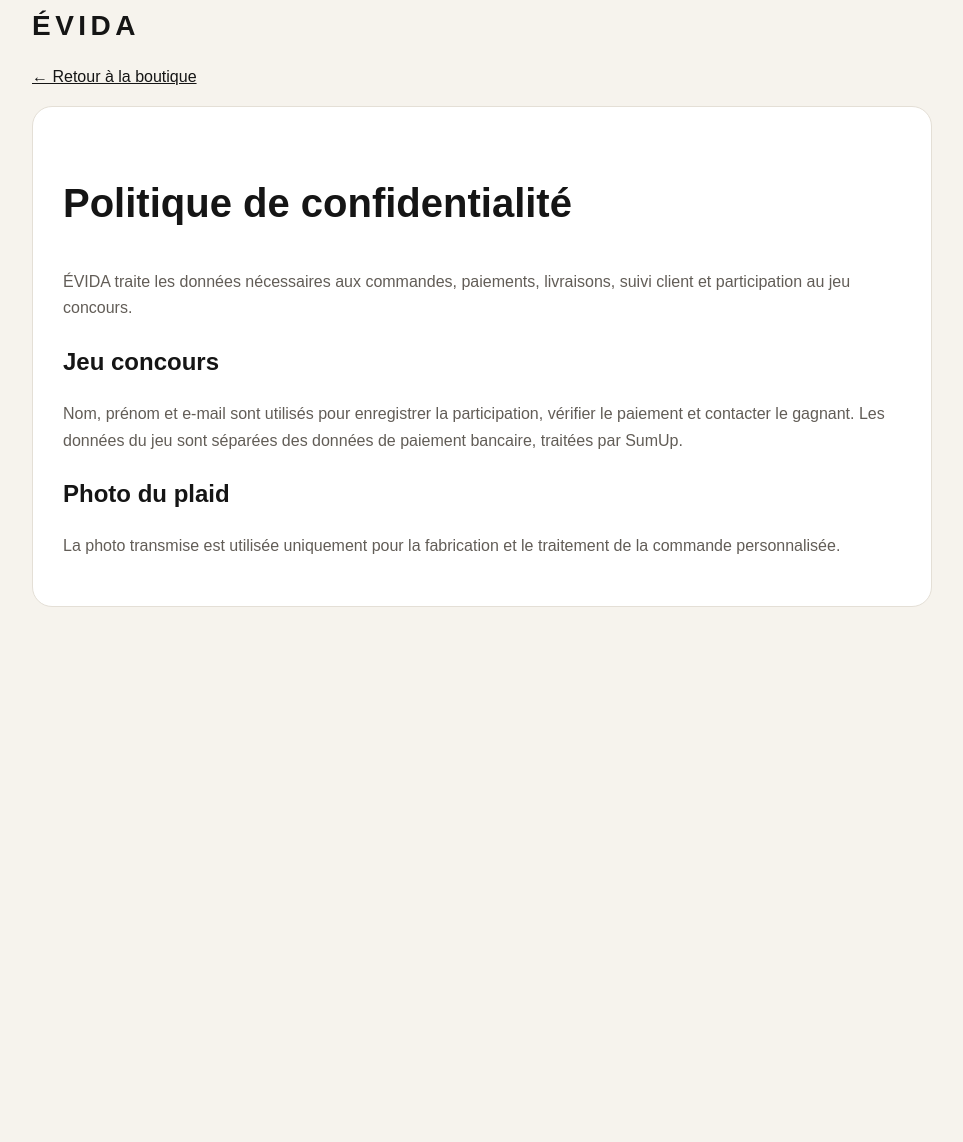
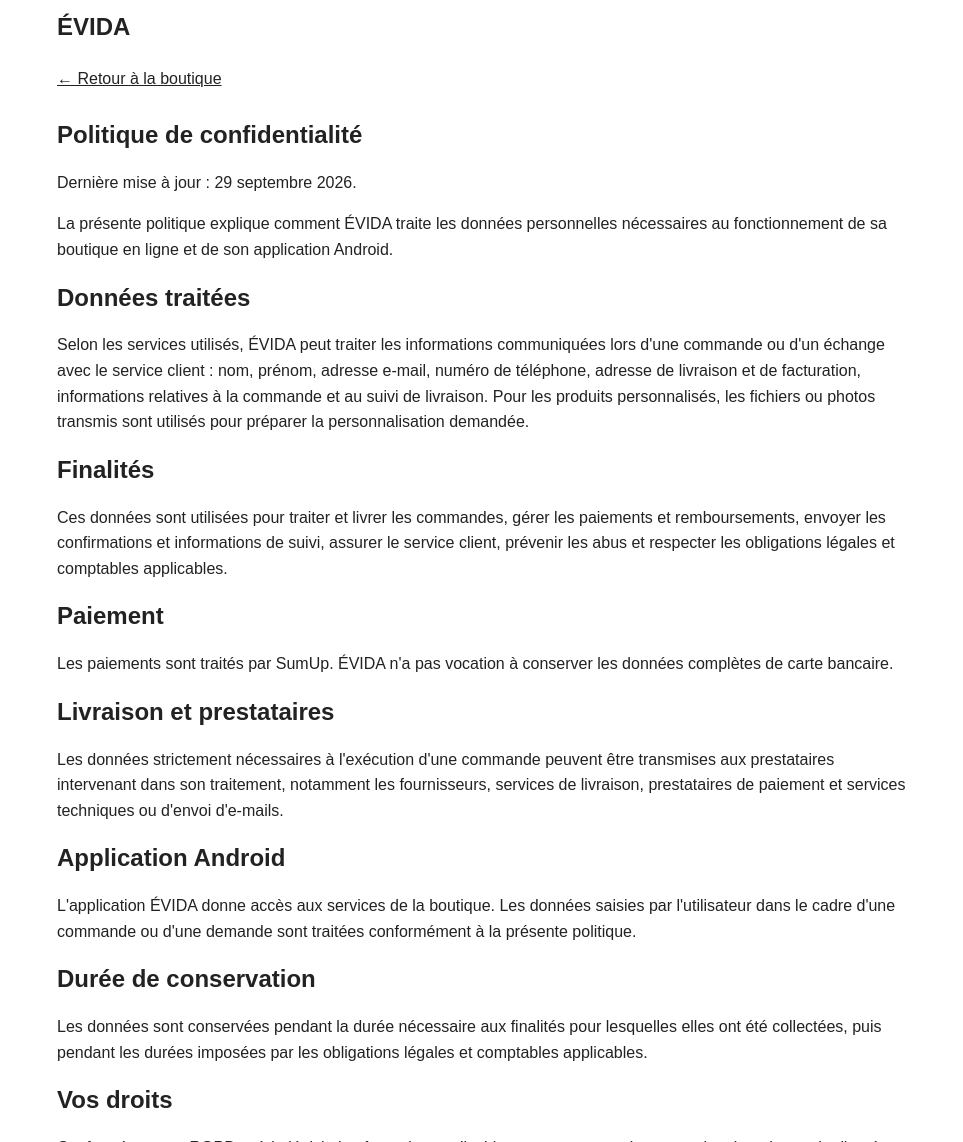
Before and after one commit to Evida-france/evida-fr.github.io, a website: page privacy.html in a window 1280 px wide. Shown: the part 32-1174 px from the top of the page, without its empty margins (158-1121 px from the left). Before the commit the page ends 800 px from the top, so only its background shows below. Drawn offline with Linux system fonts and the light colour scheme.

Commit message:
Add files via upload

```diff
--- a/privacy.html
+++ b/privacy.html
@@ -1 +1,53 @@
-<!doctype html><html lang="fr"><head><meta charset="utf-8"><meta name="viewport" content="width=device-width,initial-scale=1"><title>Confidentialité — ÉVIDA</title><link rel="stylesheet" href="legal.css"></head><body><main><div class="brand">ÉVIDA</div><a class="back" href="index.html">← Retour à la boutique</a><article><h1>Politique de confidentialité</h1><p>ÉVIDA traite les données nécessaires aux commandes, paiements, livraisons, suivi client et participation au jeu concours.</p><h2>Jeu concours</h2><p>Nom, prénom et e-mail sont utilisés pour enregistrer la participation, vérifier le paiement et contacter le gagnant. Les données du jeu sont séparées des données de paiement bancaire, traitées par SumUp.</p><h2>Photo du plaid</h2><p>La photo transmise est utilisée uniquement pour la fabrication et le traitement de la commande personnalisée.</p></article></main></body></html>
+<!doctype html>
+<html lang="fr">
+<head>
+<meta charset="utf-8">
+<meta name="viewport" content="width=device-width,initial-scale=1">
+<title>Politique de confidentialité — ÉVIDA</title>
+<meta name="robots" content="index,follow">
+<link rel="canonical" href="https://evida.fr/privacy.html">
+<style>
+body{font-family:Arial,sans-serif;max-width:850px;margin:40px auto;padding:0 20px;line-height:1.6;color:#222}
+h1,h2{line-height:1.25}.brand{font-weight:700;font-size:24px;margin-bottom:20px}
+a{color:inherit}article{margin-top:28px}
+</style>
+</head>
+<body>
+<main>
+<div class="brand">ÉVIDA</div>
+<a href="/">← Retour à la boutique</a>
+<article>
+<h1>Politique de confidentialité</h1>
+<p>Dernière mise à jour : 29 septembre 2026.</p>
+<p>La présente politique explique comment ÉVIDA traite les données personnelles nécessaires au fonctionnement de sa boutique en ligne et de son application Android.</p>
+
+<h2>Données traitées</h2>
+<p>Selon les services utilisés, ÉVIDA peut traiter les informations communiquées lors d'une commande ou d'un échange avec le service client : nom, prénom, adresse e-mail, numéro de téléphone, adresse de livraison et de facturation, informations relatives à la commande et au suivi de livraison. Pour les produits personnalisés, les fichiers ou photos transmis sont utilisés pour préparer la personnalisation demandée.</p>
+
+<h2>Finalités</h2>
+<p>Ces données sont utilisées pour traiter et livrer les commandes, gérer les paiements et remboursements, envoyer les confirmations et informations de suivi, assurer le service client, prévenir les abus et respecter les obligations légales et comptables applicables.</p>
+
+<h2>Paiement</h2>
+<p>Les paiements sont traités par SumUp. ÉVIDA n'a pas vocation à conserver les données complètes de carte bancaire.</p>
+
+<h2>Livraison et prestataires</h2>
+<p>Les données strictement nécessaires à l'exécution d'une commande peuvent être transmises aux prestataires intervenant dans son traitement, notamment les fournisseurs, services de livraison, prestataires de paiement et services techniques ou d'envoi d'e-mails.</p>
+
+<h2>Application Android</h2>
+<p>L'application ÉVIDA donne accès aux services de la boutique. Les données saisies par l'utilisateur dans le cadre d'une commande ou d'une demande sont traitées conformément à la présente politique.</p>
+
+<h2>Durée de conservation</h2>
+<p>Les données sont conservées pendant la durée nécessaire aux finalités pour lesquelles elles ont été collectées, puis pendant les durées imposées par les obligations légales et comptables applicables.</p>
+
+<h2>Vos droits</h2>
+<p>Conformément au RGPD et à la législation française applicable, vous pouvez, selon votre situation, demander l'accès, la rectification ou l'effacement de vos données, la limitation ou l'opposition à certains traitements ainsi que la portabilité lorsque ce droit s'applique. Pour exercer vos droits, contactez ÉVIDA à l'adresse : personnalisation.evidafr@gmail.com. Vous pouvez également introduire une réclamation auprès de la CNIL.</p>
+
+<h2>Sécurité</h2>
+<p>ÉVIDA met en œuvre des mesures raisonnables destinées à protéger les données personnelles contre l'accès, la divulgation, la modification ou la destruction non autorisés.</p>
+
+<h2>Modifications</h2>
+<p>Cette politique peut être mise à jour afin de tenir compte des évolutions de la boutique, de l'application, des prestataires utilisés ou des obligations légales.</p>
+</article>
+</main>
+</body>
+</html>
```
